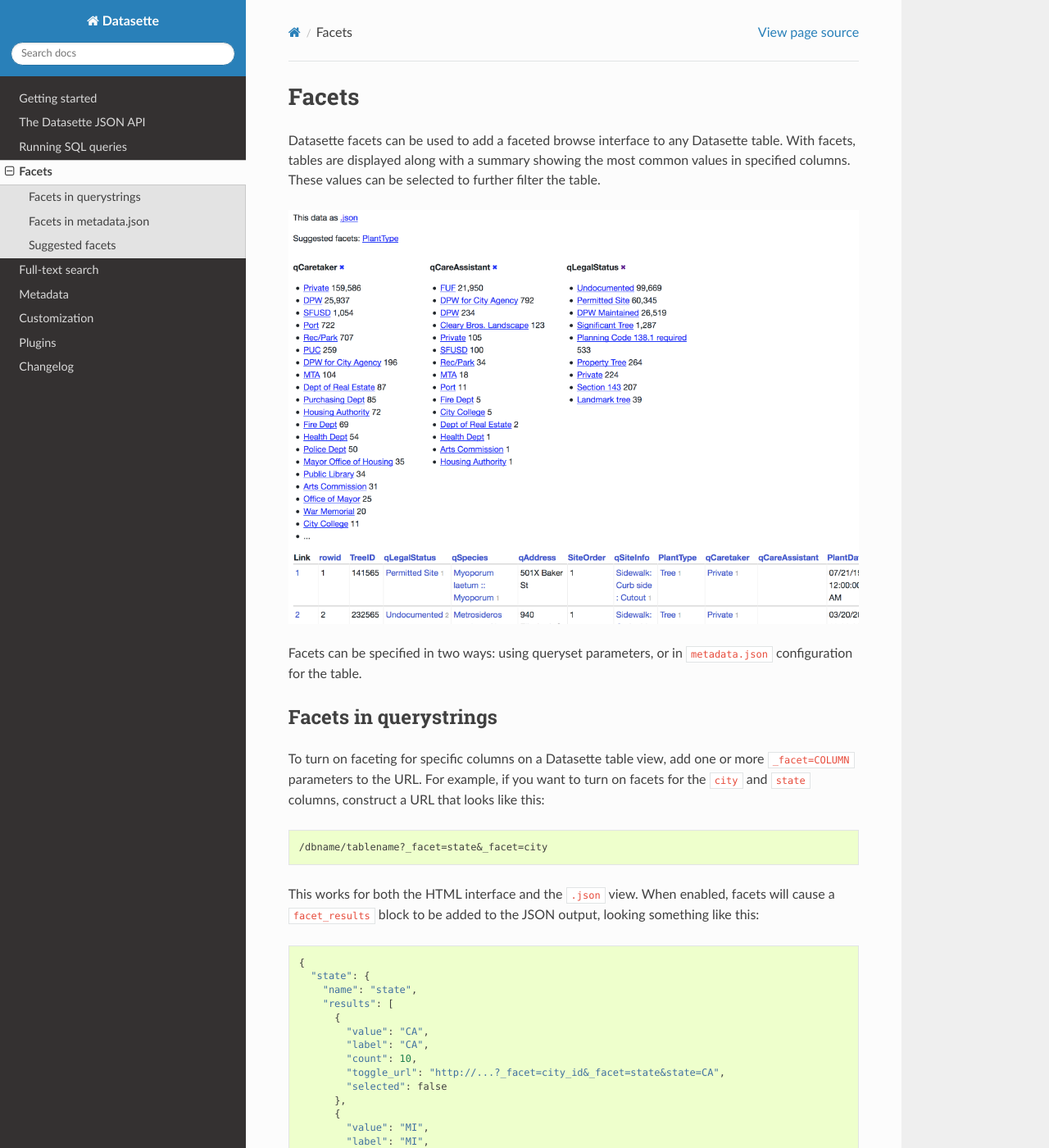
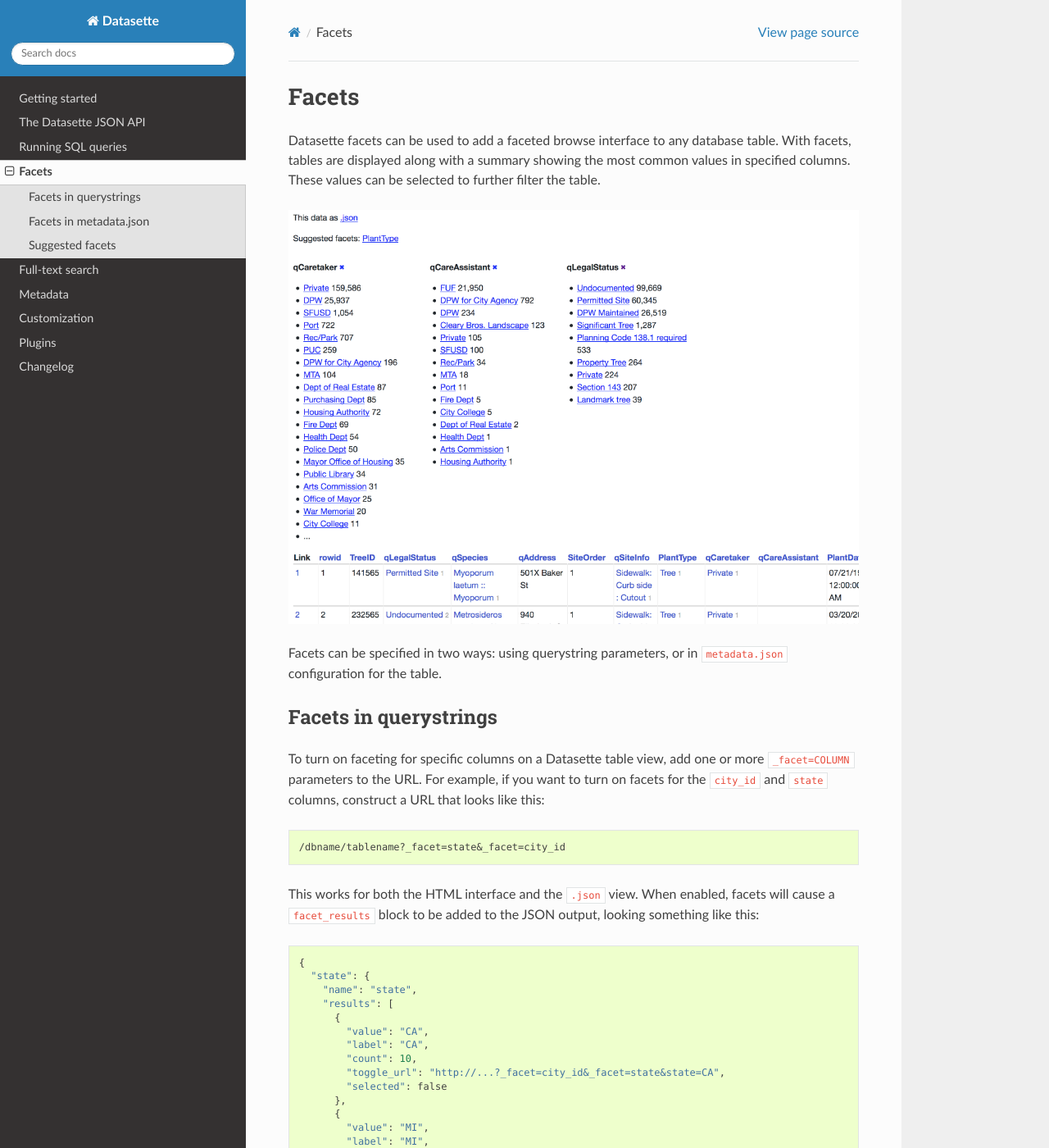
Before and after one commit to simonw/datasette, a Sphinx documentation site: the page built from docs/facets.rst, in a window 1280 px wide and 1400 px high. Shown: the whole window at 82% size. Built offline with Sphinx 7.4.7 and the Read the Docs theme 2.0.0, drawn with Linux system fonts in a browser that asks for light colours.

Commit message:
Facet documentation tweaks

```diff
--- a/docs/facets.rst
+++ b/docs/facets.rst
@@ -3,18 +3,18 @@
 Facets
 ======
 
-Datasette facets can be used to add a faceted browse interface to any Datasette table. With facets, tables are displayed along with a summary showing the most common values in specified columns. These values can be selected to further filter the table.
+Datasette facets can be used to add a faceted browse interface to any database table. With facets, tables are displayed along with a summary showing the most common values in specified columns. These values can be selected to further filter the table.
 
 .. image:: facets.png
 
-Facets can be specified in two ways: using queryset parameters, or in ``metadata.json`` configuration for the table.
+Facets can be specified in two ways: using querystring parameters, or in ``metadata.json`` configuration for the table.
 
 Facets in querystrings
 ----------------------
 
-To turn on faceting for specific columns on a Datasette table view, add one or more ``_facet=COLUMN`` parameters to the URL. For example, if you want to turn on facets for the ``city`` and ``state`` columns, construct a URL that looks like this::
+To turn on faceting for specific columns on a Datasette table view, add one or more ``_facet=COLUMN`` parameters to the URL. For example, if you want to turn on facets for the ``city_id`` and ``state`` columns, construct a URL that looks like this::
 
-    /dbname/tablename?_facet=state&_facet=city
+    /dbname/tablename?_facet=state&_facet=city_id
 
 This works for both the HTML interface and the ``.json`` view. When enabled, facets will cause a ``facet_results`` block to be added to the JSON output, looking something like this::
 
@@ -92,15 +92,15 @@
 Here's an example that turns on faceting by default for the ``qLegalStatus`` column in the ``Street_Tree_List`` table in the ``sf-trees`` database::
 
     {
-        "databases": {
-            "sf-trees": {
-                "tables": {
-                    "Street_Tree_List": {
-                        "facets": ["qLegalStatus"]
-                    }
-                }
+      "databases": {
+        "sf-trees": {
+          "tables": {
+            "Street_Tree_List": {
+              "facets": ["qLegalStatus"]
             }
+          }
         }
+      }
     }
 
 Facets defined in this way will always be shown in the interface and returned in the API, regardless of the ``_facet`` arguments passed to the view.
```
